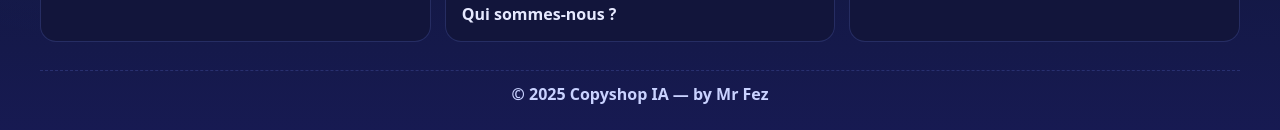
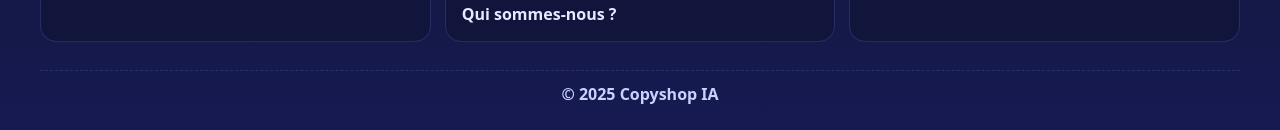
Before and after one commit to Mrfezz/copyshop-ia, a Next.js app: page / in a window 1280 px wide. Shown: the part 3936-4066 px from the top of the page. Built offline with nearby package versions, Linux system fonts and the light colour scheme.

Commit message:
chore: remove footer byline

```diff
--- a/app/_components/Footer.tsx
+++ b/app/_components/Footer.tsx
@@ -180,7 +180,7 @@ export default function Footer() {
         </section>
 
         {/* Bas footer */}
-        <div style={styles.bottomBar}>© {new Date().getFullYear()} Copyshop IA — by Mr Fez</div>
+        <div style={styles.bottomBar}>© {new Date().getFullYear()} Copyshop IA</div>
       </div>
 
       {/* Responsive */}
```
